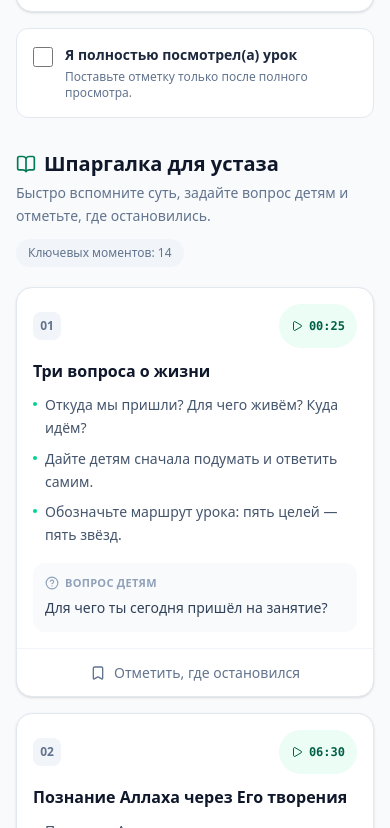
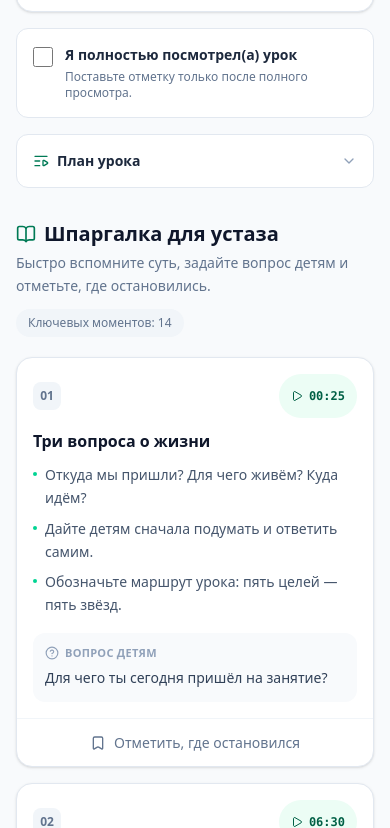
Before and after one commit to adiletzainidinov/koral_learn, a Next.js app: page /teacher-lessons/five-purposes in a window 390 px wide. Shown: the part 873-1701 px from the top of the page. Built offline with nearby package versions, Linux system fonts and the light colour scheme.

Commit message:
fix: add mobile lesson outline and graceful remote-cover fallback

```diff
--- a/src/widgets/teacher-lessons/library.tsx
+++ b/src/widgets/teacher-lessons/library.tsx
@@ -1,6 +1,6 @@
 'use client';
 
-import { useEffect } from 'react';
+import { useEffect, useState } from 'react';
 import Image from 'next/image';
 import Link from 'next/link';
 import { ArrowUpRight, BookOpen, CheckCircle2, Clock3, ListVideo, Play } from 'lucide-react';
@@ -15,6 +15,7 @@ type LibraryLesson = Omit<TeacherLesson, 'moments'> & { momentCount: number };
 export function TeacherLessonLibrary({ lessons }: { lessons: LibraryLesson[] }) {
   const { locale, t } = useTranslation();
   const watched = useTeacherProgress((state) => state.watched);
+  const [unavailableCovers, setUnavailableCovers] = useState<string[]>([]);
 
   useEffect(() => { void useTeacherProgress.persist.rehydrate(); }, []);
 
@@ -36,7 +37,7 @@ export function TeacherLessonLibrary({ lessons }: { lessons: LibraryLesson[] })
         {lessons.map((lesson) => (
           <Link key={lesson.id} href={`/teacher-lessons/${lesson.id}`} className="group flex min-w-0 flex-col overflow-hidden rounded-2xl border border-slate-200 bg-white shadow-sm transition-shadow hover:shadow-md focus-visible:outline-2 focus-visible:outline-offset-4 focus-visible:outline-emerald-600">
             <div className="relative aspect-video overflow-hidden bg-emerald-900">
-              <Image src={`https://i.ytimg.com/vi/${lesson.youtubeId}/hqdefault.jpg`} alt="" fill unoptimized sizes="(max-width: 768px) 100vw, 420px" className="object-cover transition-transform duration-300 group-hover:scale-[1.03] motion-reduce:transition-none" />
+              {!unavailableCovers.includes(lesson.id) && <Image src={`https://i.ytimg.com/vi/${lesson.youtubeId}/hqdefault.jpg`} alt="" fill unoptimized sizes="(max-width: 768px) 100vw, 420px" onError={() => setUnavailableCovers((previous) => previous.includes(lesson.id) ? previous : [...previous, lesson.id])} className="object-cover transition-transform duration-300 group-hover:scale-[1.03] motion-reduce:transition-none" />}
               <div className="absolute inset-0 bg-linear-to-t from-slate-950/65 via-slate-950/10 to-transparent" />
               <span className="absolute left-3 top-3 rounded-full bg-white/95 px-2.5 py-1 text-xs font-semibold text-slate-700">{t('Урок')} {String(lesson.number).padStart(2, '0')}</span>
               <span className="absolute inset-0 flex items-center justify-center">
--- a/src/widgets/teacher-lessons/viewer.tsx
+++ b/src/widgets/teacher-lessons/viewer.tsx
@@ -2,7 +2,7 @@
 
 import { useEffect, useRef, useState } from 'react';
 import Link from 'next/link';
-import { ArrowLeft, Bookmark, BookOpen, CheckCircle2, CircleHelp, Clock3, ExternalLink, ListVideo, Play, ShieldCheck } from 'lucide-react';
+import { ArrowLeft, Bookmark, BookOpen, CheckCircle2, ChevronDown, CircleHelp, Clock3, ExternalLink, ListVideo, Play, ShieldCheck } from 'lucide-react';
 import type { TeacherLesson } from '@/entities/teacher-lesson/model/types';
 import { formatLessonTime, getLessonEmbedUrl, getLessonWatchUrl } from '@/entities/teacher-lesson/model/helpers';
 import { useTeacherProgress } from '@/entities/teacher-lesson/model/progress-store';
@@ -81,6 +81,11 @@ export function TeacherLessonViewer({ lesson }: { lesson: TeacherLesson }) {
             <span><span className="block text-sm font-semibold text-slate-800">{t('Я полностью посмотрел(а) урок')}</span><span className="mt-1 block text-xs text-slate-500">{t('Поставьте отметку только после полного просмотра.')}</span></span>
           </label>
 
+          <details className="group overflow-hidden rounded-xl border border-slate-200 bg-white lg:hidden">
+            <summary className={cn('flex min-h-12 cursor-pointer list-none items-center justify-between gap-3 p-4 text-sm font-semibold text-slate-800 [&::-webkit-details-marker]:hidden', focusRing)}><span className="inline-flex items-center gap-2"><ListVideo className="size-4 text-emerald-700" aria-hidden="true" />{t('План урока')}</span><ChevronDown className="size-4 text-slate-400 transition-transform group-open:rotate-180 motion-reduce:transition-none" aria-hidden="true" /></summary>
+            <ol className="max-h-80 overflow-y-auto border-t border-slate-100 p-2">{lesson.moments.map((moment) => <li key={moment.id}><button type="button" onClick={() => jumpToVideo(moment.seconds)} className={cn('flex min-h-11 w-full items-start gap-2 rounded-lg px-2 py-2.5 text-left text-slate-600 hover:bg-emerald-50', focusRing)}><span className="mt-0.5 shrink-0 font-mono text-xs tabular-nums text-emerald-700">{formatLessonTime(moment.seconds)}</span><span className="text-sm leading-relaxed">{moment.title[locale]}</span></button></li>)}</ol>
+          </details>
+
           {bookmark && <div className="flex flex-wrap items-center justify-between gap-3 rounded-xl border border-emerald-100 bg-emerald-50/60 p-4"><div className="flex min-w-0 items-center gap-2.5"><Bookmark className="size-4 shrink-0 fill-emerald-100 text-emerald-700" aria-hidden="true" /><div><p className="text-xs font-medium text-emerald-700">{t('Моя закладка')}</p><p className="mt-0.5 text-sm font-semibold text-slate-800">{formatLessonTime(bookmark.seconds)} · {bookmark.title[locale]}</p></div></div><button type="button" onClick={() => jumpToVideo(bookmark.seconds)} className={cn('inline-flex min-h-11 items-center gap-1.5 rounded-lg px-2 text-sm font-semibold text-emerald-700 hover:bg-emerald-100', focusRing)}><Play className="size-3.5" aria-hidden="true" />{t('Перейти к закладке')}</button></div>}
         </div>
 
```
Also changed, not shown: 1 other file (tests, documents, lock files or other folders).
